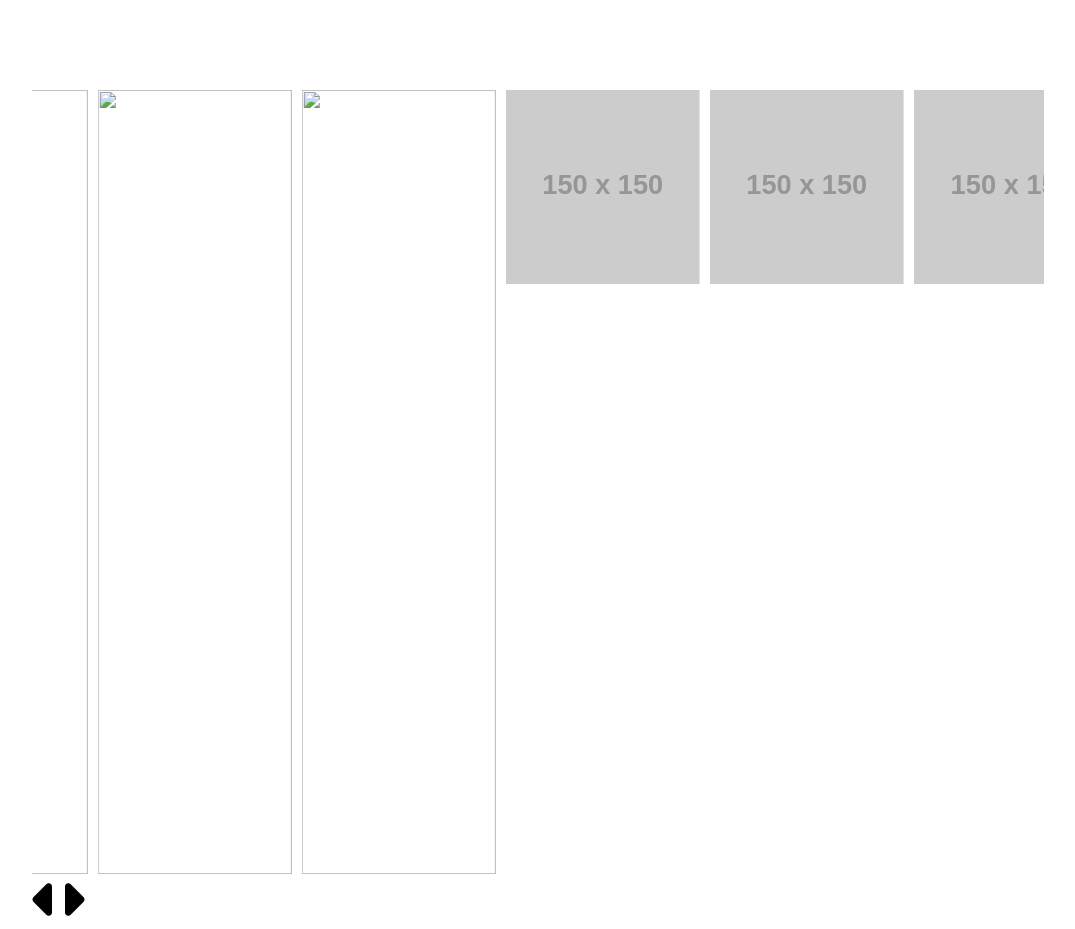
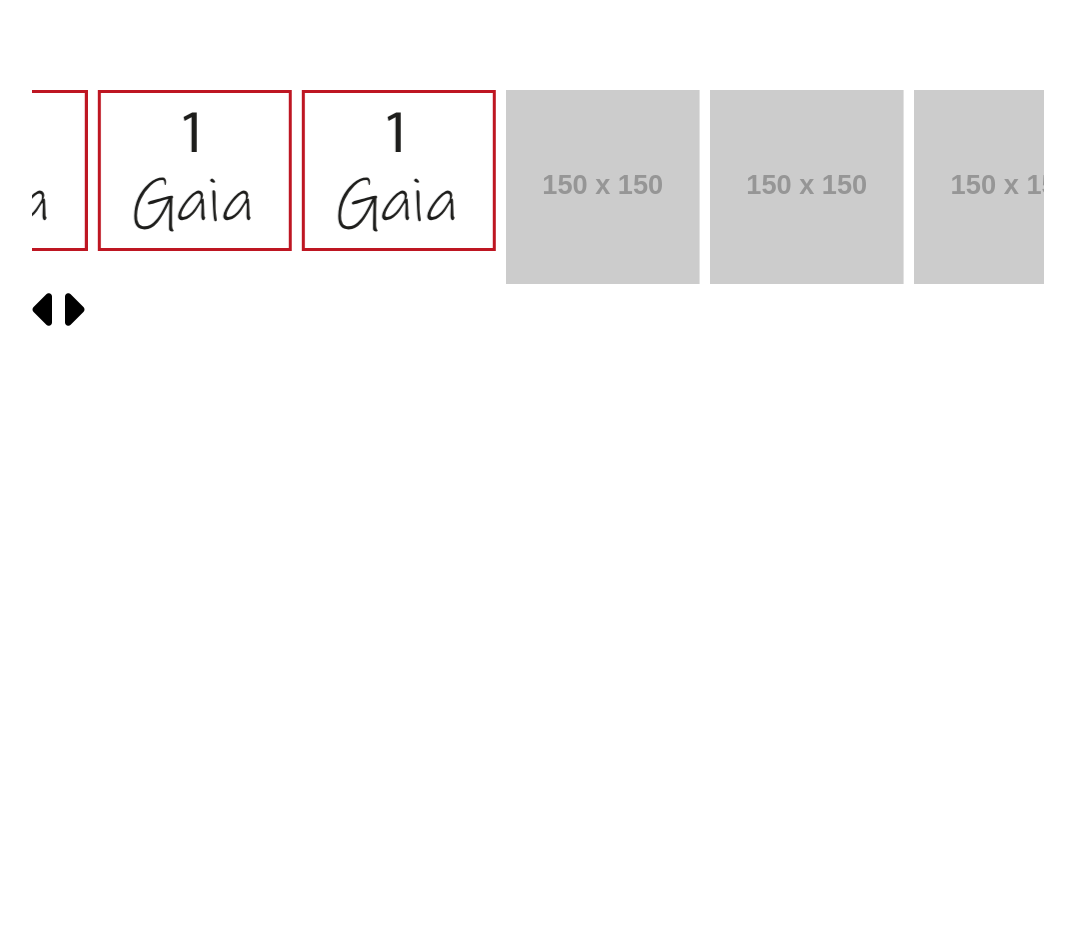
Before and after one commit to axii14/Histo, a plain HTML site: page Denbora lerroak/denboralerroak.html in a window 1280 px wide. Shown: the whole page, without its empty margins (102-1177 px from the left). After the commit the page ends 800 px from the top, so only its background shows below. Drawn offline with nearby package versions, Linux system fonts and the light colour scheme; the site is published under a folder, as on GitHub Pages, so addresses that start at the root find nothing; placeholder pictures from the web are drawn by us.

Commit message:
Update denboralerroak.html

```diff
--- a/Denbora lerroak/denboralerroak.html
+++ b/Denbora lerroak/denboralerroak.html
@@ -9,9 +9,9 @@
 <body>
 <div class="carousel-wrap">
   <div class="owl-carousel">
-    <div class="item"><img src="/GAIAK/1gaia.svg"></div>
-    <div class="item"><img src="/GAIAK/1gaia.svg"></div>
-    <div class="item"><img src="/GAIAK/1gaia.svg"></div>
+    <div class="item"><img src="GAIAK/1gaia.svg"></div>
+    <div class="item"><img src="GAIAK/1gaia.svg"></div>
+    <div class="item"><img src="GAIAK/1gaia.svg"></div>
     <div class="item"><img src="http://placehold.it/150x150"></div>
     <div class="item"><img src="http://placehold.it/150x150"></div>
     <div class="item"><img src="http://placehold.it/150x150"></div>
```
